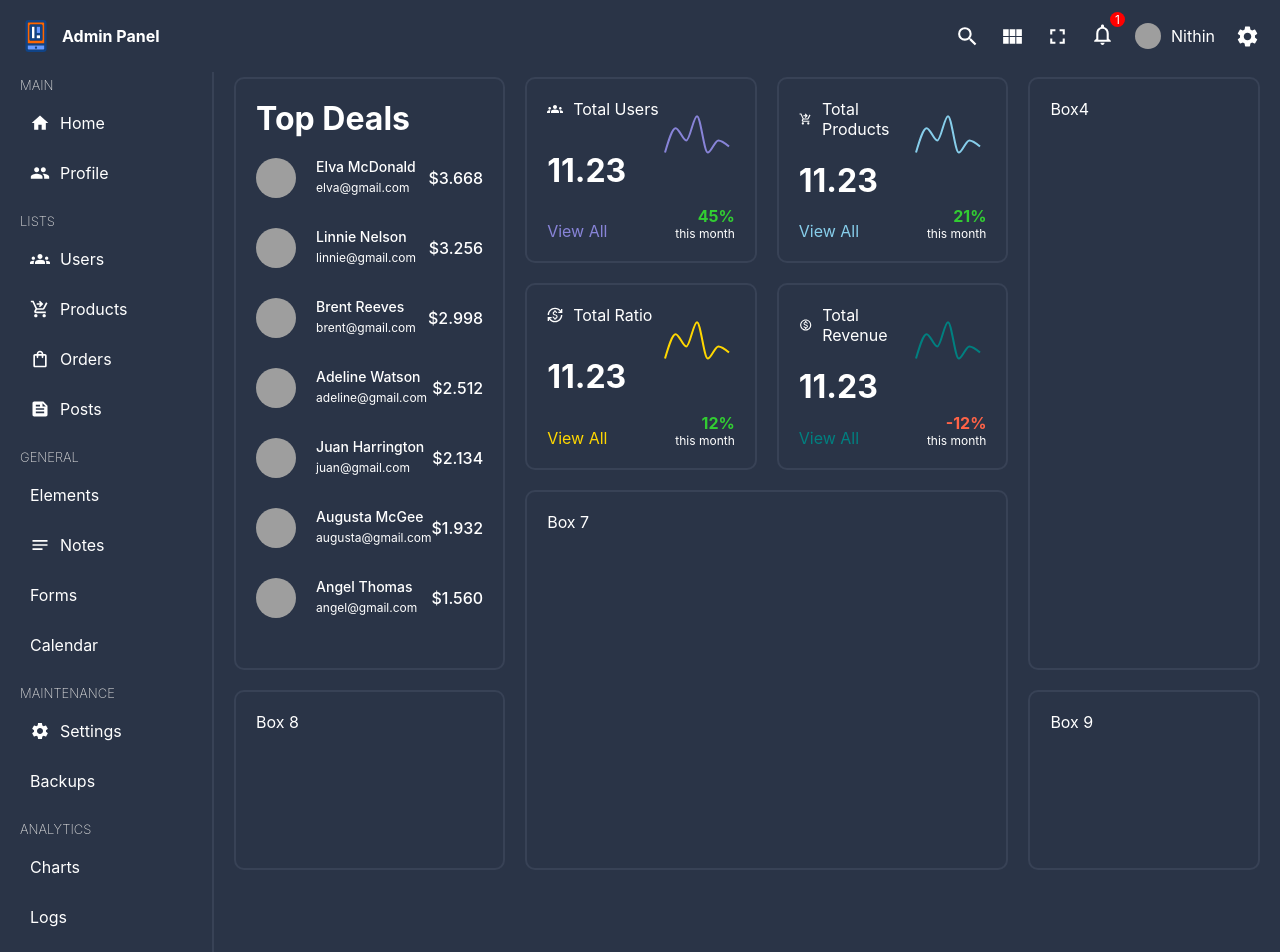
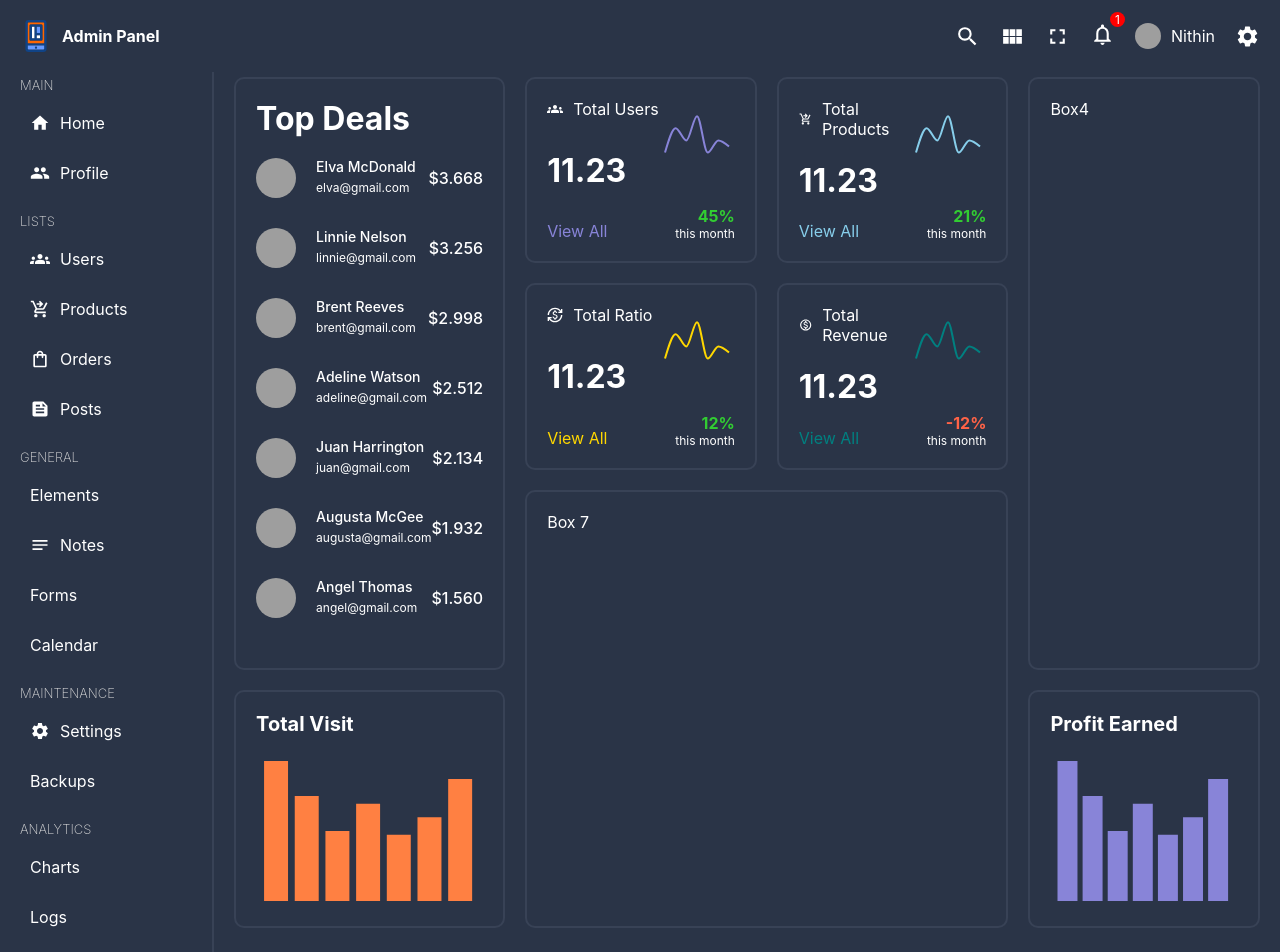
Before and after one commit to nithin22796/dashboard, a React (Vite) app: page / in a window 1280 px wide. Shown: the top 952 px of the page. Built offline with nearby package versions, Linux system fonts and the light colour scheme; grey boxes are pictures that could not be loaded.

Commit message:
Added Bar Chart

```diff
--- /dev/null
+++ b/src/components/BarChart/BarChart.scss
@@ -0,0 +1,9 @@
+.barChart {
+  width: 100%;
+  height: 100%;
+
+  h1 {
+    font-size: 20px;
+    margin-bottom: 20px;
+  }
+}
--- /dev/null
+++ b/src/components/BarChart/BarChart.tsx
@@ -0,0 +1,31 @@
+import { Bar, BarChart, ResponsiveContainer, Tooltip } from "recharts";
+
+type Props = {
+  title: string;
+  chartData: object[];
+  color: string;
+  dataKey: string;
+};
+
+const BarCharts = (props: Props) => {
+  const { title, chartData, color, dataKey } = props;
+  return (
+    <div className="barChart">
+      <h1>{title}</h1>
+      <div className="chart">
+        <ResponsiveContainer width="99%" height={150}>
+          <BarChart data={chartData}>
+            <Tooltip
+              contentStyle={{ backgroundColor: "#2a3447", borderRadius: "5px" }}
+              labelStyle={{ display: "none" }}
+              cursor={{ fill: "none" }}
+            />
+            <Bar dataKey={dataKey} fill={color} />
+          </BarChart>
+        </ResponsiveContainer>
+      </div>
+    </div>
+  );
+};
+
+export default BarCharts;
--- /dev/null
+++ b/src/components/BarChart/index.ts
@@ -0,0 +1,4 @@
+import BarChart from "./BarChart";
+import "./BarChart.scss";
+
+export default BarChart;
--- a/src/pages/home/Home.tsx
+++ b/src/pages/home/Home.tsx
@@ -1,6 +1,14 @@
+import BarChart from "../../components/BarChart";
 import ChartBox from "../../components/chartBox";
 import TopBox from "../../components/topBox";
-import { TotalUser, Products, Revenue, Conversion } from "../../data";
+import {
+  TotalUser,
+  Products,
+  Revenue,
+  Conversion,
+  Visit,
+  BoxRevenue,
+} from "../../data";
 
 const Home = () => {
   return (
@@ -22,8 +30,12 @@ const Home = () => {
         <ChartBox {...Revenue} />
       </div>
       <div className="box box7">Box 7</div>
-      <div className="box box8">Box 8</div>
-      <div className="box box9">Box 9</div>
+      <div className="box box8">
+        <BarChart {...Visit} />
+      </div>
+      <div className="box box9">
+        <BarChart {...BoxRevenue} />
+      </div>
     </div>
   );
 };
```
